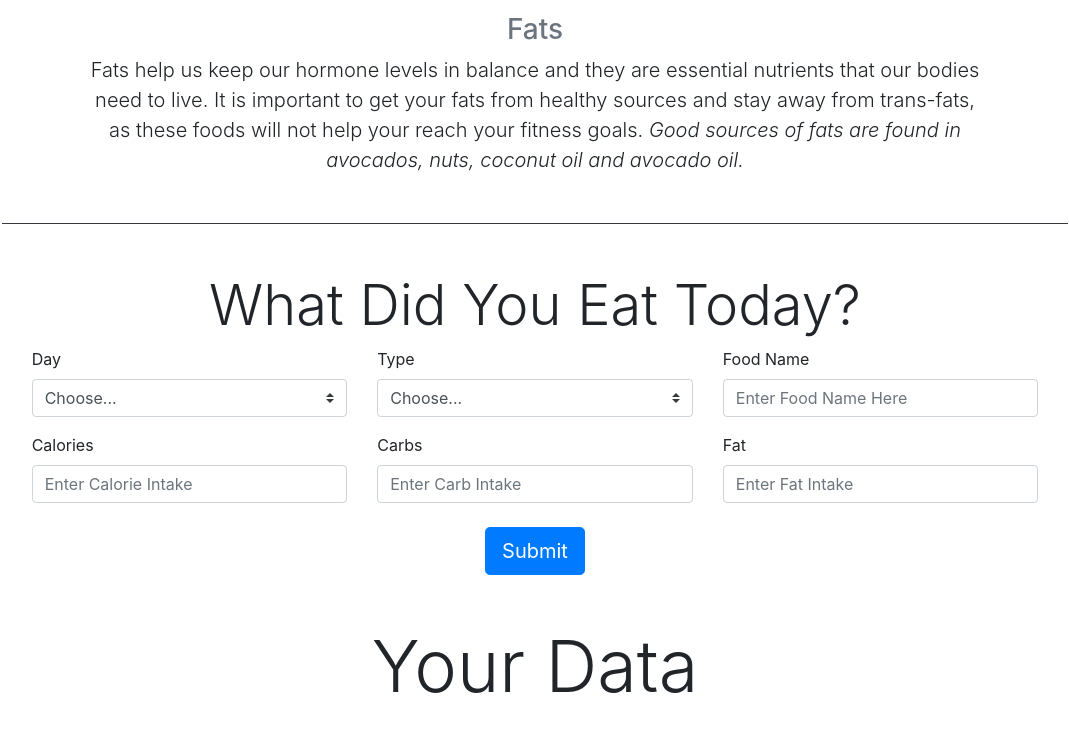
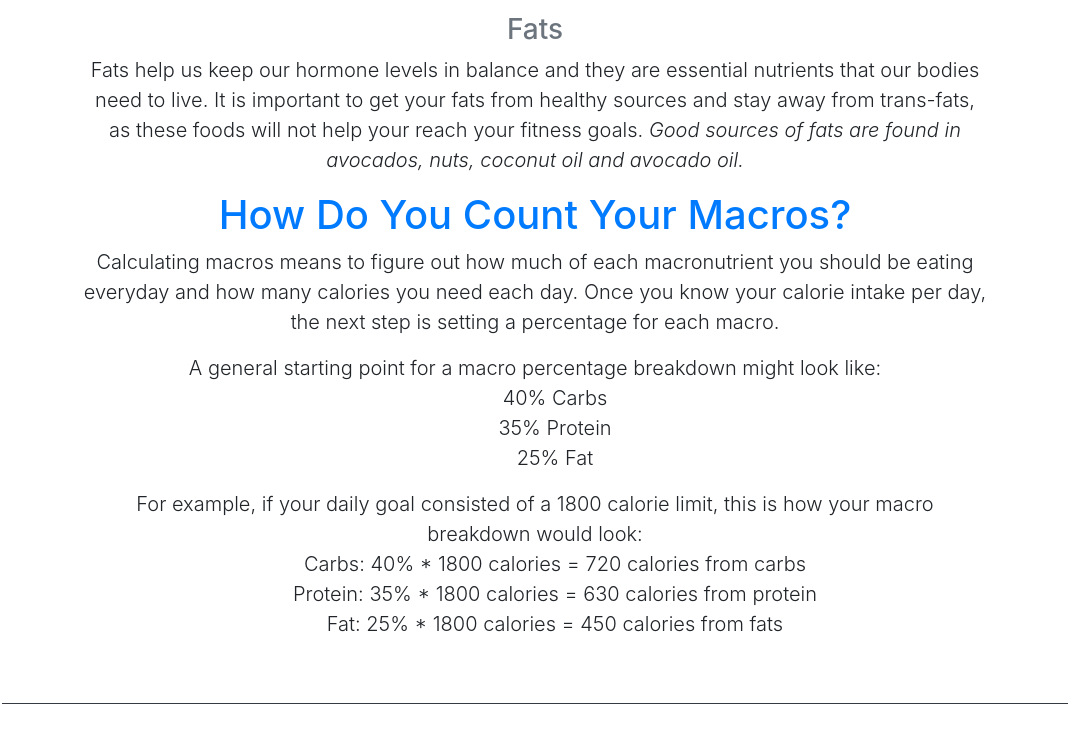
Before and after one commit to rsoto003/macro-counter, a PHP site: page /html/home-page.html in a window 1280 px wide. Shown: the part 1948-2700 px from the top of the page, without its empty margins (105-1174 px from the left). Run offline with PHP 8.4, Linux system fonts and the light colour scheme.

Commit message:
added section detailing macro calulations

```diff
--- a/html/home-page.html
+++ b/html/home-page.html
@@ -101,15 +101,39 @@
 
                       <div class="lead text-center my-3">
                         <h3 class="text-center text-muted">Fats</h3>
-                        Fats help us keep our hormone levels in balance and they are essential nutrients that our bodies need to live. It is important to get your fats from healthy sources and stay away from trans-fats,
-                        as these foods will not help your reach your fitness goals. <span class="font-italic">Good sources of fats are found in avocados, nuts, coconut oil and avocado oil. </span>
+                        <p>
+                          Fats help us keep our hormone levels in balance and they are essential nutrients that our bodies need to live. It is important to get your fats from healthy sources and stay away from trans-fats,
+                          as these foods will not help your reach your fitness goals. <span class="font-italic">Good sources of fats are found in avocados, nuts, coconut oil and avocado oil. </span>
+                        </p>
+                      </div>
+
+                      <div class="row lead text-center my-3">
+                        <h1 class="display-5 mx-auto text-primary">How Do You Count Your Macros?</h1>
+                        <p class="lead">
+                          Calculating macros means to figure out how much of each macronutrient you should be eating everyday and how many calories you need each day. Once you know your calorie intake per day, the next step is setting a percentage for each macro.
+
+                        </p>
+                        <span class="col-xl-12 mx-auto">
+                          A general starting point for a macro percentage breakdown might look like:
+                          <ul style="list-style-type:none">
+                              <li>40% Carbs</li>
+                              <li>35% Protein</li>
+                              <li>25% Fat</li>
+                          </ul>
+                          For example, if your daily goal consisted of a 1800 calorie limit, this is how your macro breakdown would look:
+                          <ul style="list-style-type:none">
+                              <li>Carbs: 40% * 1800 calories = 720 calories from carbs</li>
+                              <li>Protein: 35% * 1800 calories = 630 calories from protein</li>
+                              <li>Fat: 25% * 1800 calories = 450 calories from fats</li>
+                            </ul>
+                        </span>
                       </div>
 
                   </div>
 
                 </div>
 
-              </div>
+
                 <!-- end macro information -->
 
                 <!-- table data  -->
```
Also changed, not shown: css/home-page.css (+19 -0 lines).
